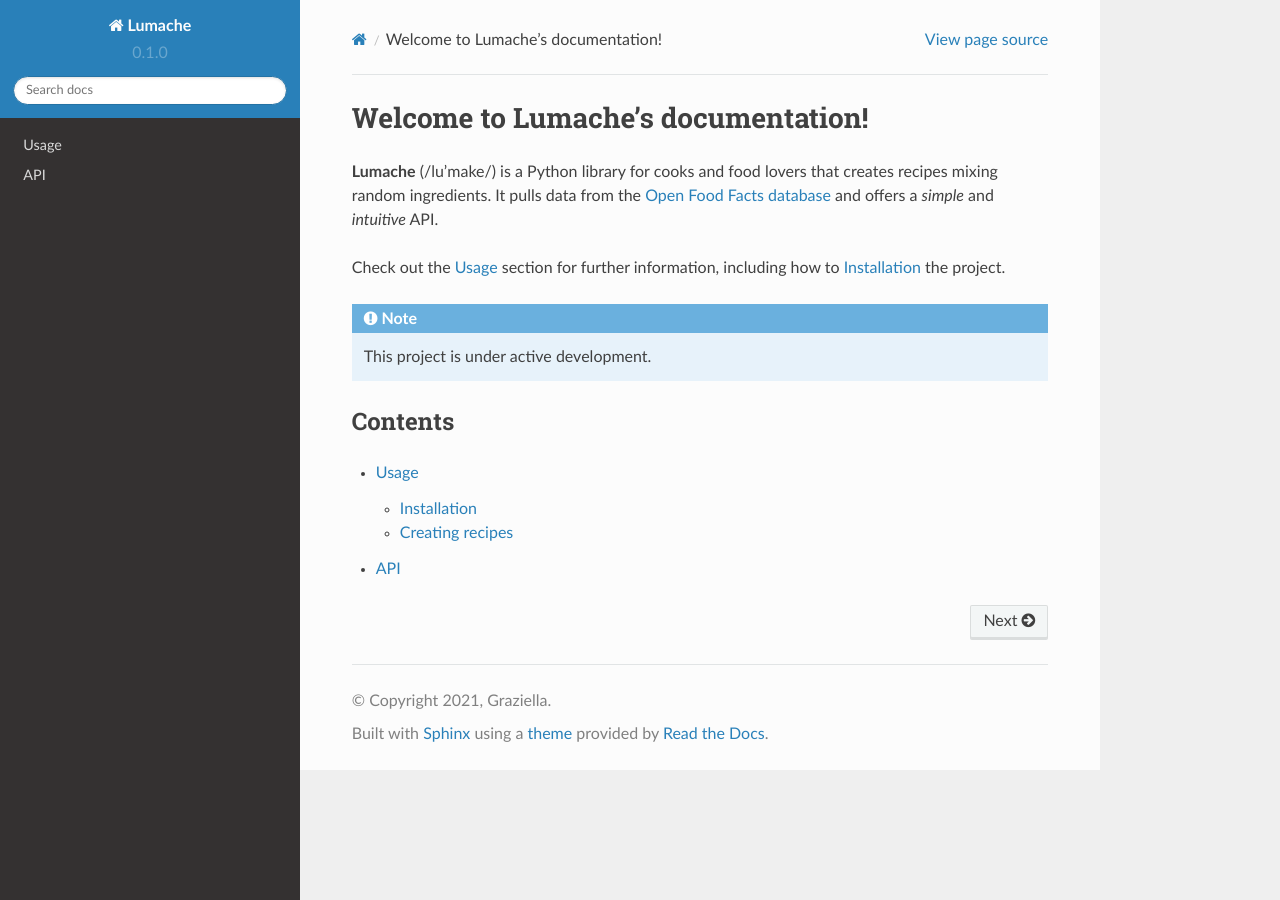
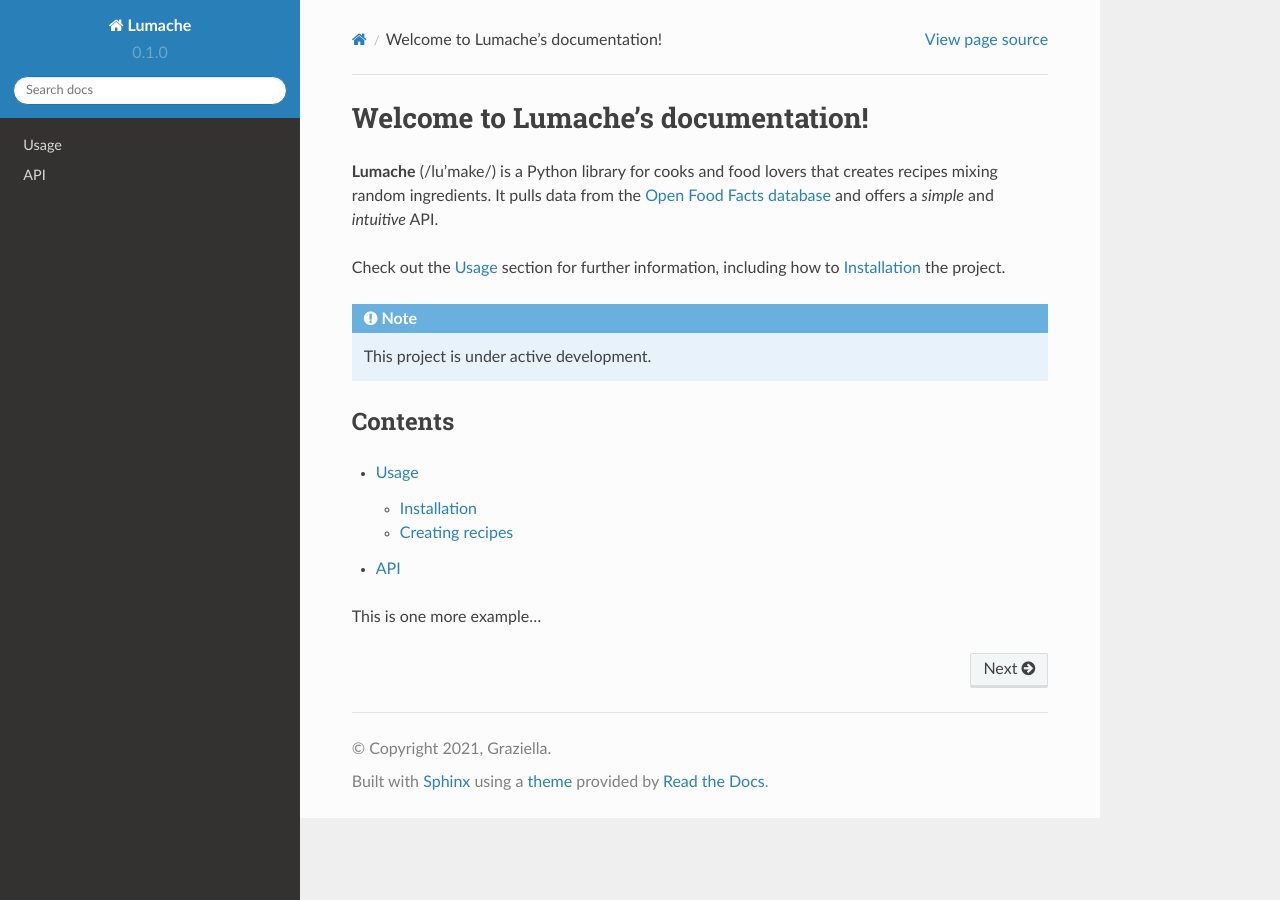
Before and after one commit to joelchaconcastillo/OSPO_HMS_Fire, a Sphinx documentation site: the page built from docs/source/index.rst, in a window 1280 px wide. Built offline with Sphinx 7.4.7 and the Read the Docs theme 2.0.0, drawn with Linux system fonts in a browser that asks for light colours.

Commit message:
Updata index.rst
Testing changes

```diff
--- a/docs/source/index.rst
+++ b/docs/source/index.rst
@@ -20,3 +20,4 @@
 
    usage
    api
+This is one more example...
```
